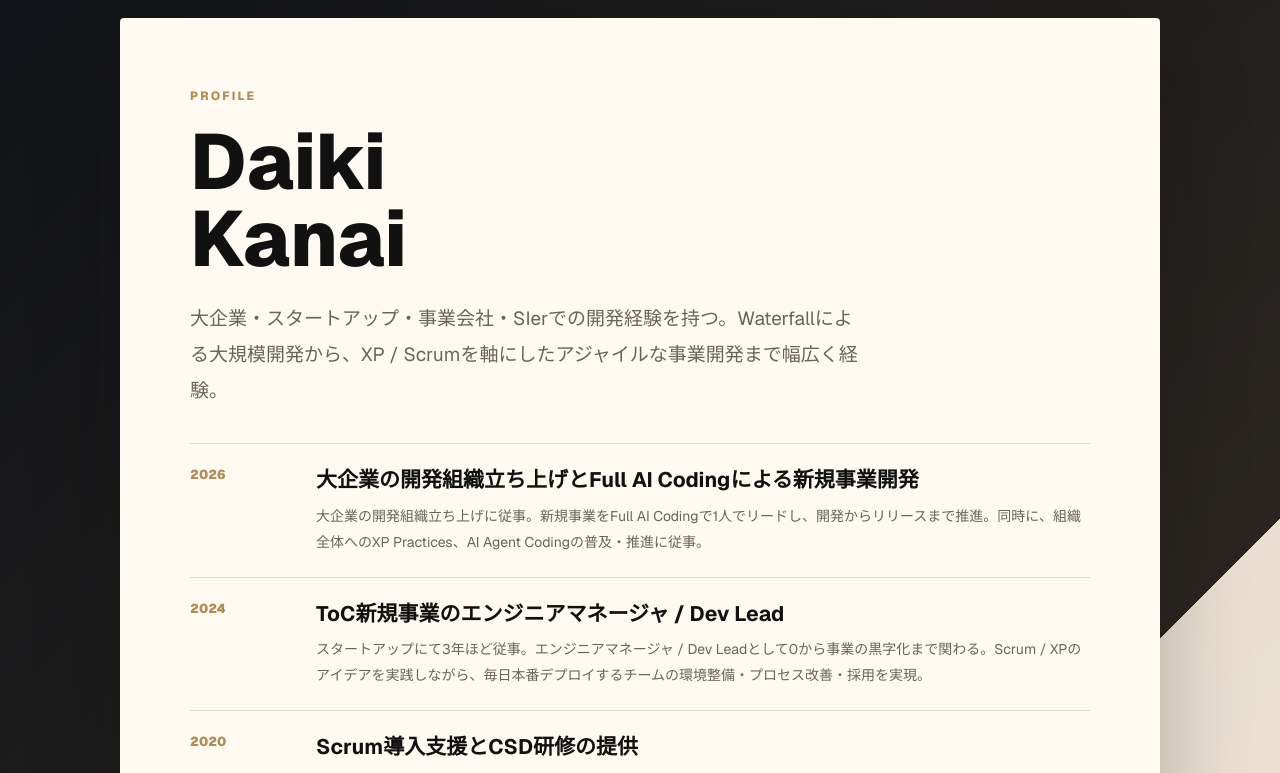
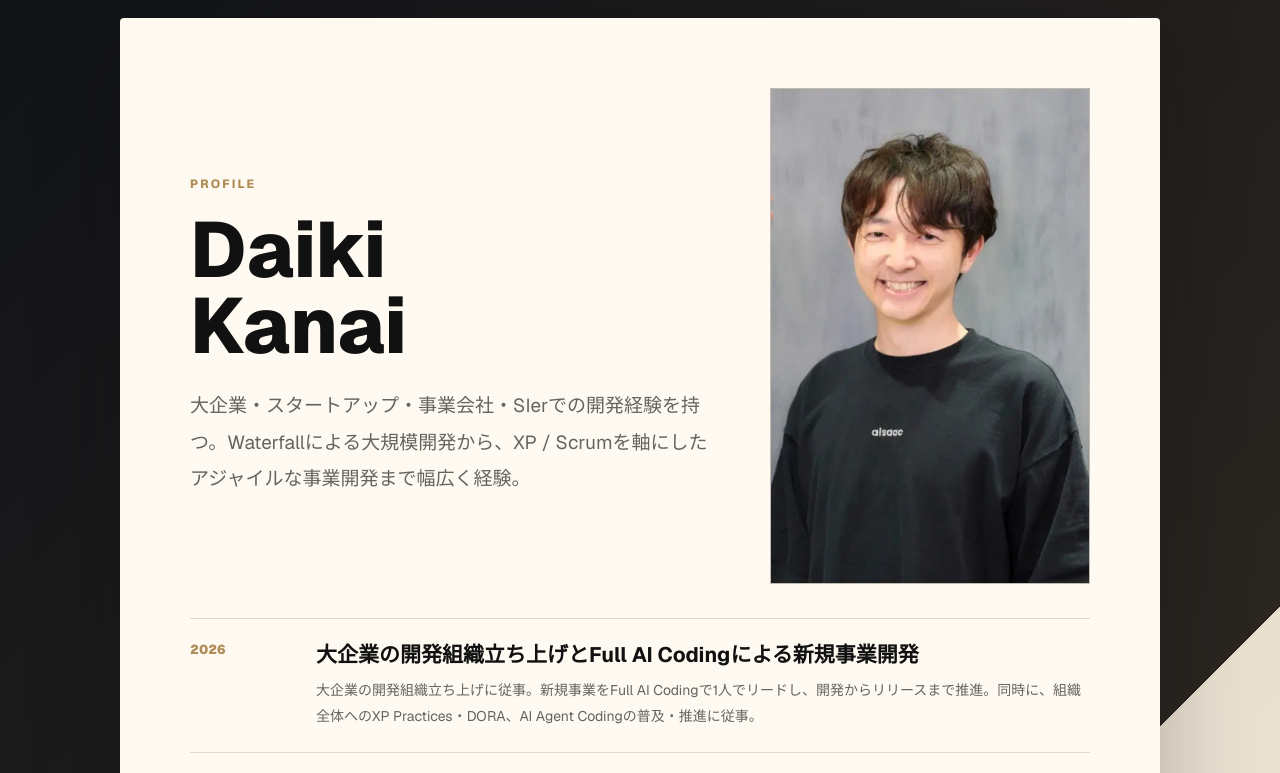
Before and after one commit to d-kanai/profile-site, a Next.js app: page / in a window 1280 px wide. Shown: the top 773 px of the page. Built offline with nearby package versions, Linux system fonts and the light colour scheme.

Commit message:
Update profile photo and CSD experience

```diff
--- a/app/globals.css
+++ b/app/globals.css
@@ -43,8 +43,27 @@ body {
 }
 
 .profile-head {
+  display: grid;
+  grid-template-columns: minmax(0, 1fr) minmax(220px, 320px);
+  gap: clamp(28px, 5vw, 58px);
+  align-items: center;
   padding-bottom: 34px;
   border-bottom: 1px solid var(--line);
+}
+
+.profile-photo {
+  overflow: hidden;
+  aspect-ratio: 1 / 1.55;
+  border: 1px solid var(--line);
+  background: #ddd6ca;
+}
+
+.profile-photo img {
+  width: 100%;
+  height: 100%;
+  display: block;
+  object-fit: cover;
+  object-position: center top;
 }
 
 .eyebrow {
@@ -176,6 +195,14 @@ h1 {
     gap: 8px;
   }
 
+  .profile-head {
+    grid-template-columns: 1fr;
+  }
+
+  .profile-photo {
+    max-width: 320px;
+  }
+
   .voice-list {
     grid-template-columns: 1fr;
   }
--- a/app/page.tsx
+++ b/app/page.tsx
@@ -3,19 +3,19 @@ const careers = [
     year: "2026",
     title: "大企業の開発組織立ち上げとFull AI Codingによる新規事業開発",
     body:
-      "大企業の開発組織立ち上げに従事。新規事業をFull AI Codingで1人でリードし、開発からリリースまで推進。同時に、組織全体へのXP Practices、AI Agent Codingの普及・推進に従事。",
+      "大企業の開発組織立ち上げに従事。新規事業をFull AI Codingで1人でリードし、開発からリリースまで推進。同時に、組織全体へのXP Practices・DORA、AI Agent Codingの普及・推進に従事。",
   },
   {
     year: "2024",
     title: "ToC新規事業のエンジニアマネージャ / Dev Lead",
     body:
-      "スタートアップにて3年ほど従事。エンジニアマネージャ / Dev Leadとして0から事業の黒字化まで関わる。Scrum / XPのアイデアを実践しながら、毎日本番デプロイするチームの環境整備・プロセス改善・採用を実現。",
+      "スタートアップにて3年ほど従事。最大7名のエンジニアマネージャ / Dev Leadとして0から事業の黒字化まで関わる。Scrum / XPのアイデアを実践しながら、毎日本番デプロイするチームの環境整備・プロセス改善・採用を実現。",
   },
   {
     year: "2020",
     title: "Scrum導入支援とCSD研修の提供",
     body:
-      "事業会社でエンジニアとしてScrumを実践しつつ、シンガポールのTrainer 2名から推薦状を受け、Scrum Alliance認定 CSD Educator / Trainerライセンスを取得。CSD研修の提供、顧客企業へのScrum導入支援に従事。",
+      "事業会社でエンジニアとしてScrumを実践しつつ、シンガポールのTrainer 2名から推薦状を受け、Scrum Alliance認定 Certified Scrum Developer Educator / Trainerライセンスを取得。CSD研修の提供、顧客企業へのScrum導入支援に従事。計50回・500人以上へ、2026年現在まで定期的にCSD研修の提供を続けている。",
   },
   {
     year: "2016",
@@ -96,6 +96,7 @@ export default function Home() {
   return (
     <main className="sheet" aria-label="プロフィール">
       <section className="profile-head">
+        <div className="profile-copy">
           <p className="eyebrow">Profile</p>
           <h1>
             Daiki
@@ -106,6 +107,10 @@ export default function Home() {
             大企業・スタートアップ・事業会社・SIerでの開発経験を持つ。Waterfallによる大規模開発から、XP
             / Scrumを軸にしたアジャイルな事業開発まで幅広く経験。
           </p>
+        </div>
+        <div className="profile-photo">
+          <img src="/profile-photo-cropped.png" alt="Daiki Kanai" />
+        </div>
       </section>
 
       <section className="career" aria-label="主な経歴">
```
Also changed, not shown: public/profile-photo-cropped.png (added), public/profile-photo.png (added). Lines whose indentation alone changed are shown as unchanged.
